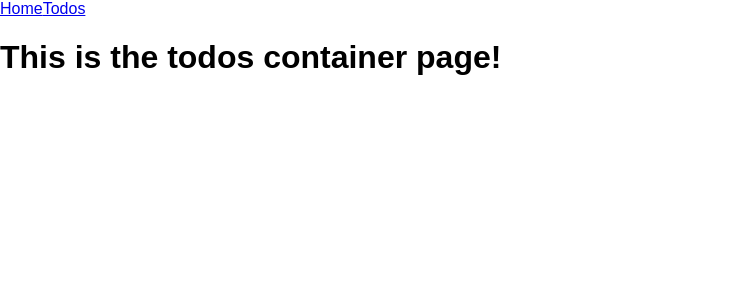
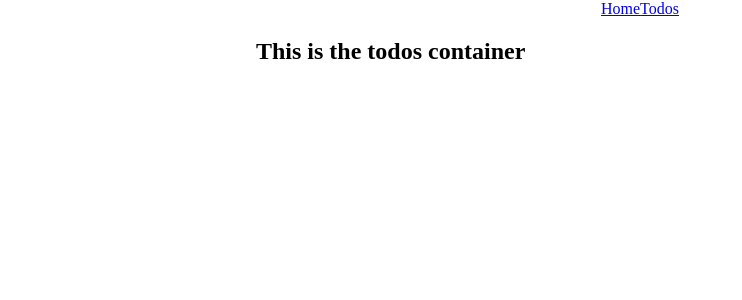
Before and after one commit to LillianChernin/react-todo-app, a React (Create React App) app: page /todos in a window 1280 px wide. Shown: the top 300 px of the page, without its empty margins (0-742 px from the left). Built offline with nearby package versions, Linux system fonts and the light colour scheme.

Commit message:
finish sprint 2

```diff
--- a/src/containers/TodosContainer.js
+++ b/src/containers/TodosContainer.js
@@ -3,8 +3,8 @@
 class TodosContainer extends Component {
   render () {
     return (
-      <div>
-        <h1>This is the todos container page!</h1>
+      <div className='todosContainer'>
+        <h2>This is the todos container</h2>
       </div>
     )
   }
--- a/src/index.css
+++ b/src/index.css
@@ -1,5 +1,52 @@
 body {
   margin: 0;
   padding: 0;
-  font-family: sans-serif;
+  font-family: "Brush Script MT", cursive;
 }
+
+header, .todos {
+  text-align: center
+}
+
+.todosContainer {
+  width: 60%;
+  margin: auto;
+}
+
+h2 {
+  padding-bottom: .5em;
+  margin-bottom: .5em;
+}
+
+.incomplete h2{
+  border-bottom: 3px solid red;
+}
+
+h1, h2{
+  font-family: "Brush Script MT", cursive;
+}
+
+p {
+  font-family: "Brush Script MT", cursive;
+  font-size: 2em;
+}
+
+.todoForm {
+  clear:both;
+  text-align: center;
+}
+
+span.deleteButton, span.toggleButton {
+  padding-left: 1em;
+}
+
+.deleteButton{
+  color: red;
+}
+
+.createForm {
+  padding-top: 3em;
+  padding-bottom: 3em;
+  margin: auto;
+  width: 58%;
+}
```
